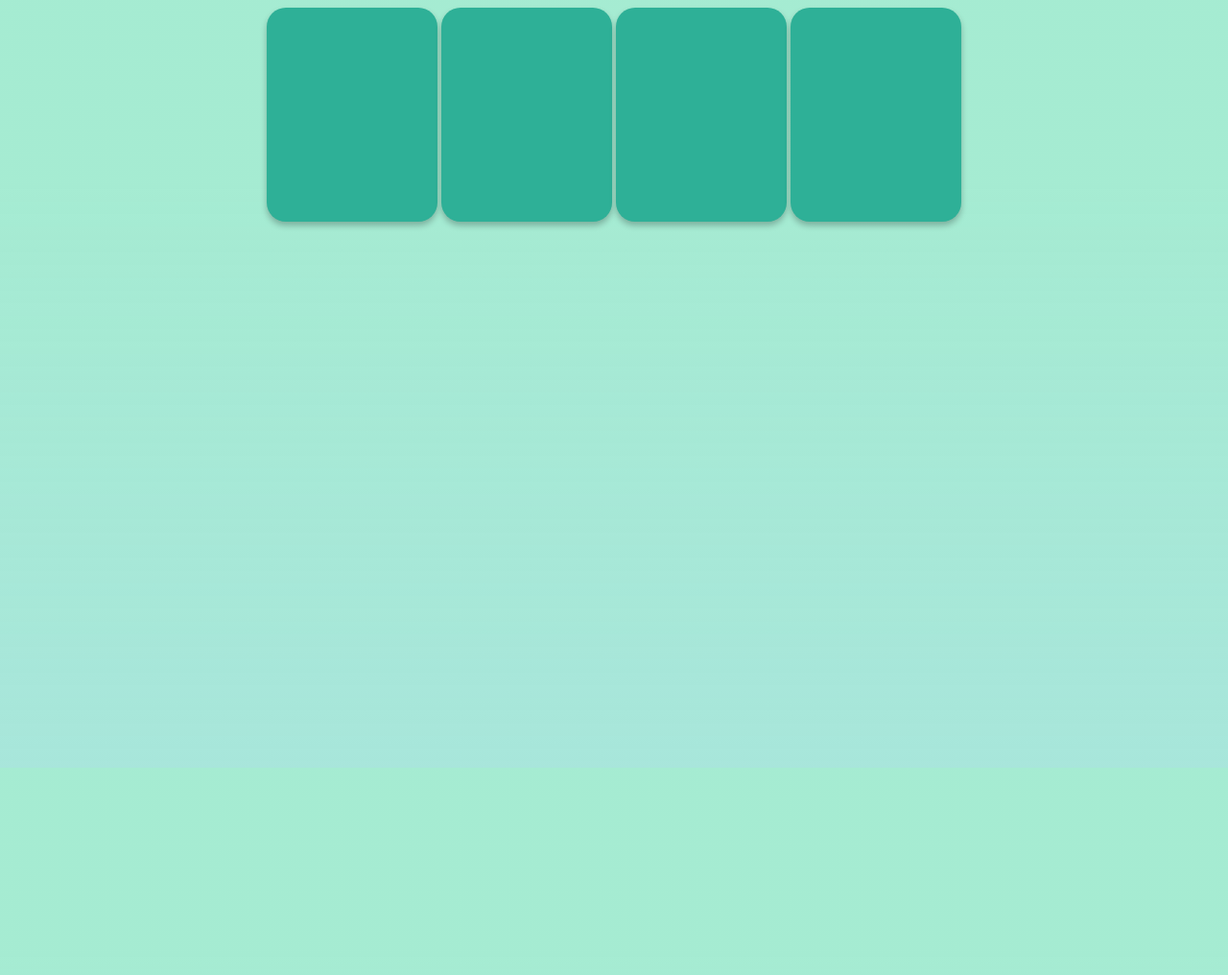
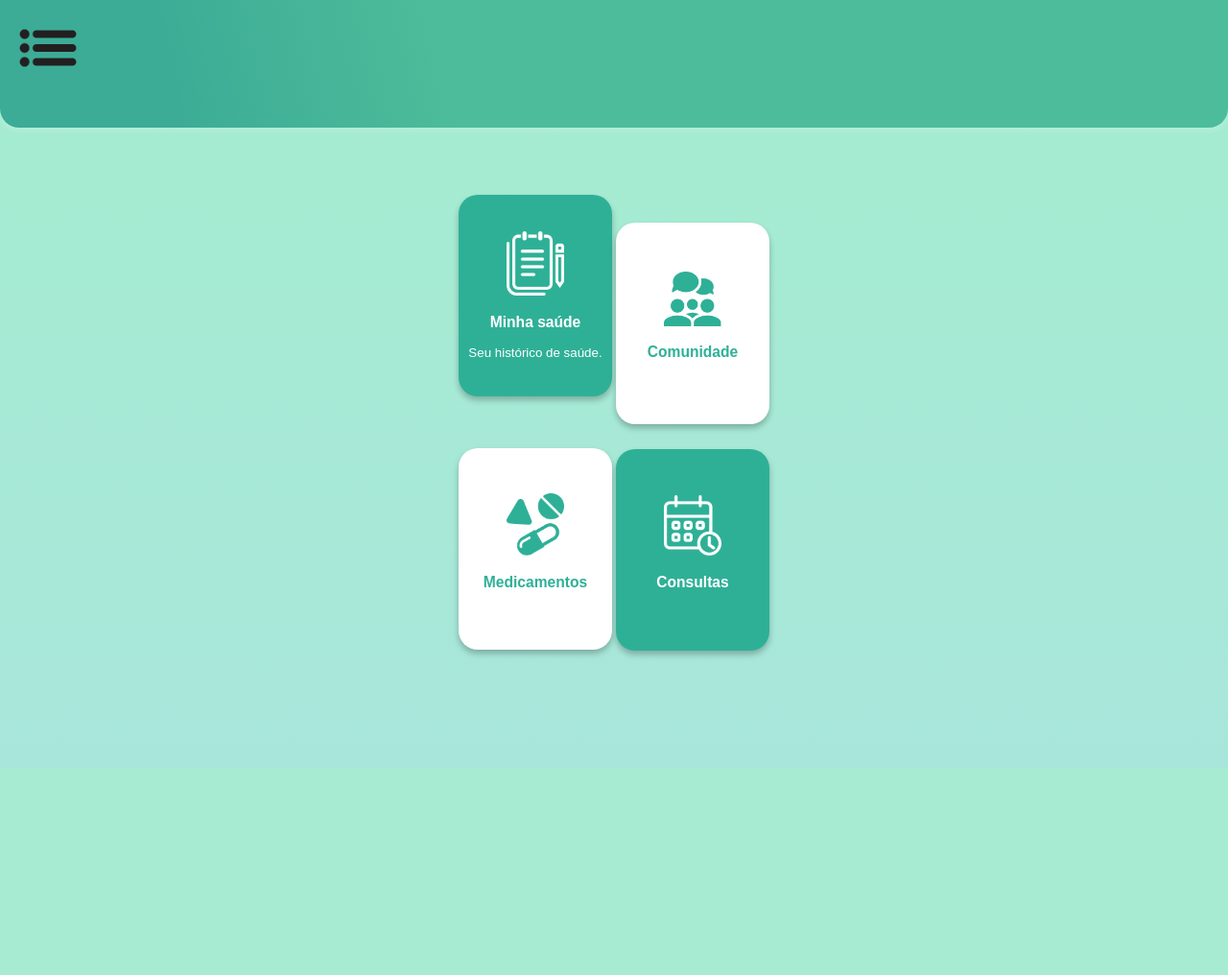
Before and after one commit to Allyson1998/trabalho, a Django app: page /menu/ in a window 1280 px wide. Shown: the whole page at 96% size. After the commit the page ends 686 px from the top, so only its background shows below. Run offline with Django 4.2, Linux system fonts and the light colour scheme.

Commit message:
Add files via upload

```diff
--- a/eb_app/static/css/cadastro.css
+++ b/eb_app/static/css/cadastro.css
@@ -5,7 +5,7 @@
     font-family: sans-serif;
   }
 
-  .Title {
+  .title {
     color: #199D81;
     text-align: center;
     font-size: 18px;
--- a/eb_app/static/css/login.css
+++ b/eb_app/static/css/login.css
@@ -5,7 +5,7 @@
     font-family: sans-serif;
   }
 
-  .Title {
+  .title {
     color: #199D81;
     text-align: center;
     font-size: 18px;
--- a/eb_app/static/css/menu.css
+++ b/eb_app/static/css/menu.css
@@ -1,17 +1,69 @@
 * body {
   background: linear-gradient(180deg, rgba(146, 252, 170, 0.20) 23.77%, rgba(60, 172, 150, 0.02) 100%), #AAE7DC;
   background-attachment: fixed;
-  }
-.menu_principal_buttons {
-    width: 1000px;
-    height: 1000px;
-    margin: 0 auto;
-    text-align: center
+  margin: 0;
+  padding: 0;
   }
 
-button{
-    width: 178px;
-    height: 223px;
+header {
+  width: 100%;
+  height: 133px;
+  flex-shrink: 0;
+  border-radius: 0px 0px 20px 20px;
+  background: linear-gradient(257deg, rgba(146, 252, 170, 0.20) 63.32%, rgba(102, 209, 168, 0.00) 85.79%), #3CAC96;
+  box-shadow: 0px 4px 4px 0px rgba(255, 255, 255, 0.15);
+}
+
+.nome_temporario img {
+  width: 100px;
+  height: 10x;
+}
+
+.menu_principal_buttons {
+  text-align: center;
+  margin-top: 70px;
+
+}
+
+.button_column_one{
+  margin-bottom: 25px;
+}
+
+.button_column_two{
+  margin-bottom: 25px;
+}
+.green_btn{
+  width: 160px;
+  height: 210px;
+  flex-shrink: 0;
+  border-radius: 20px;
+  background: #2EB097;
+  box-shadow: 0px 4px 6px 0px rgba(0, 0, 0, 0.25);
+  border: none;
+  color: #FFF;
+}
+.white_btn{
+  width: 160px;
+  height: 210px;
+  flex-shrink: 0;
+  border-radius: 20px;
+  background: #FFF;
+  box-shadow: 0px 4px 6px 0px rgba(0, 0, 0, 0.25);
+  border: none;
+  color: #2EB097;
+}
+.medicine_btn{
+  width: 160px;
+  height: 210px;
+  flex-shrink: 0;
+  border-radius: 20px;
+  background: #FFF;
+  box-shadow: 0px 4px 6px 0px rgba(0, 0, 0, 0.25);
+  border: none;
+}
+.appointment_btn{
+  width: 160px;
+  height: 210px;
   flex-shrink: 0;
   border-radius: 20px;
   background: #2EB097;
@@ -19,7 +71,17 @@
   border: none;
 }
 
-button:active {
+.green_btn:active{
   background: linear-gradient(94deg, rgba(182, 255, 227, 0.25) 36.11%, rgba(61, 156, 137, 0.00) 100%), #2EB097;
   transform: translateY(2px);
 }
+
+.white_btn:active{
+    background: #FFF;
+    transform: translateY(2px);
+}
+
+button img {
+  width: 60px;
+  height: 30x;
+}
--- a/eb_app/templates/consulta.html
+++ b/eb_app/templates/consulta.html
@@ -6,11 +6,11 @@
     <meta charset="UTF-8">
     <meta name="viewport" content="width=device-width, initial-scale=1.0">
     <title>consultas</title>
+
+    {% load static %}
+    <link rel="stylesheet" type="text/css" href="{% static '/css/consulta.css' %}"/>
 </head>
 <body>
-
-    {% load static %}
-  <link rel="stylesheet" type="text/css" href="{% static '/css/consulta.css' %}"/>
 
   <div>
     <h1>Consultas</h1>
--- a/eb_app/templates/home.html
+++ b/eb_app/templates/home.html
@@ -7,10 +7,10 @@
     <meta name="viewport" content="width=device-width, initial-scale=1.0">
     <title>Envelhecer Bem</title>
 
+    {% load static %}
+    <link rel="stylesheet" type="text/css" href="{% static '/css/home.css' %}"/>
 </head>
 <body>
-  {% load static %}
-  <link rel="stylesheet" type="text/css" href="{% static '/css/home.css' %}"/>
 
     <div class="logo">
         <img src="{% static 'imgs/logo.jpg' %}" alt="logo">
--- a/eb_app/templates/menu.html
+++ b/eb_app/templates/menu.html
@@ -1,30 +1,53 @@
 <!-- Allyson -->
 
 <!DOCTYPE html>
-<html lang="en">
+<html lang="pt-br">
 <head>
     <meta charset="UTF-8">
     <meta name="viewport" content="width=device-width, initial-scale=1.0">
-    <title>Document</title>
+    <title>Envelhecer Bem</title>
+
+    {% load static %}
+    <link rel="stylesheet" type="text/css" href="{% static '/css/menu.css' %}"/>
+
 </head>
 <body>
-    {% load static %}
-  <link rel="stylesheet" type="text/css" href="{% static '/css/menu.css' %}"/>
+
+    <header>
+        <div class="nome_temporario">
+            <img src="{% static 'imgs/icone_header.png' %}">
+        </div>
+    </header>
 
     <div class="menu_principal_buttons">
 
-        <button class="btn1">
-        </button>
+        <div class="button_column_one">
+            <button class="green_btn" id="my_health_btn">
+                <img src="{% static 'imgs/icone_minha_saude.png' %}">
+                <h3>Minha saúde</h3>
+                Seu histórico de saúde.
+            </button>
 
-        <button class="btn2">
-        </button>
+            <button class="white_btn" id="community_btn">
+                <img src="{% static 'imgs/icone_comunidade.png' %}">
+                <h3>Comunidade</h3>
+            </button>
+        </div>
 
-        <button class="btn3">
-        </button>
+        <div class="button_column_two">
 
-        <button class="btn4">
-        </button>
+            <button class="white_btn" id="medicine_btn">
+                <img src="{% static 'imgs/icone_medicamento.png' %}">
+                <h3>Medicamentos</h3>
+            </button>
 
+            <a href="/consulta">
+                <button class="green_btn" id="appointment_btn">
+                    <img src="{% static 'imgs/icone_consultas.png' %}">
+                    <h3>Consultas</h3>
+                </button>
+            </a>
+        </div>
     </div>
 </body>
 </html>
```
Also changed, not shown: eb_app/templates/cadastro.html (+4 -3 lines), eb_app/templates/login.html (+4 -3 lines), db.sqlite3, eb_app/static/imgs/icone_comunidade.png (added), eb_app/static/imgs/icone_consultas.png (added), eb_app/static/imgs/icone_header.png (added), eb_app/static/imgs/icone_medicamento.png (added), eb_app/static/imgs/icone_minha_saude.png (added), readme.md. Lines whose indentation alone changed are shown as unchanged.
